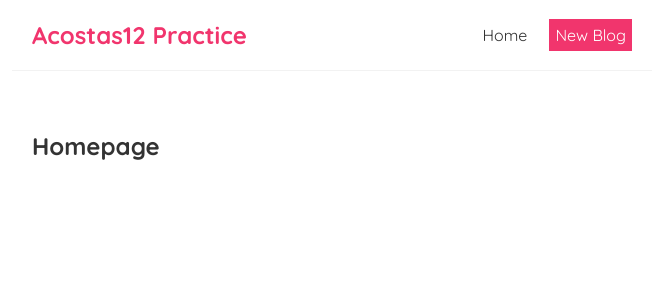
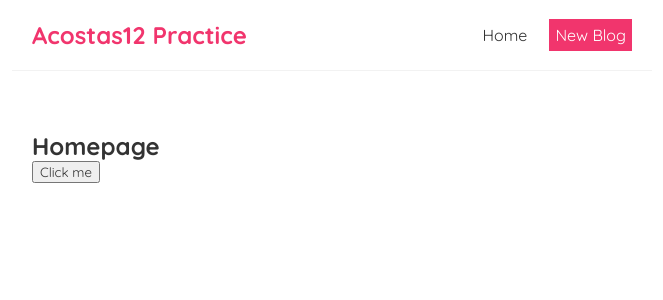
Before and after one commit to macosta2015/NETNinja-react-, a React (Create React App) app in the folder ninjareact/: page / in a window 1280 px wide. Shown: the top 300 px of the page, without its empty margins (308-971 px from the left). Built offline with nearby package versions, Linux system fonts and the light colour scheme.

Commit message:
Saturday morning coding

```diff
--- a/ninjareact/src/Home.js
+++ b/ninjareact/src/Home.js
@@ -1,7 +1,15 @@
 const Home = () => {
+
+    const handleClick = () => {
+        console.log('Hello Ninjas')
+    }
+
     return (
         <div className="Home">
             <h2>Homepage</h2>
+
+            {/* onClick activates the function */}
+            <button onClick={handleClick}>Click me</button>
         </div>
     );
 }
```
